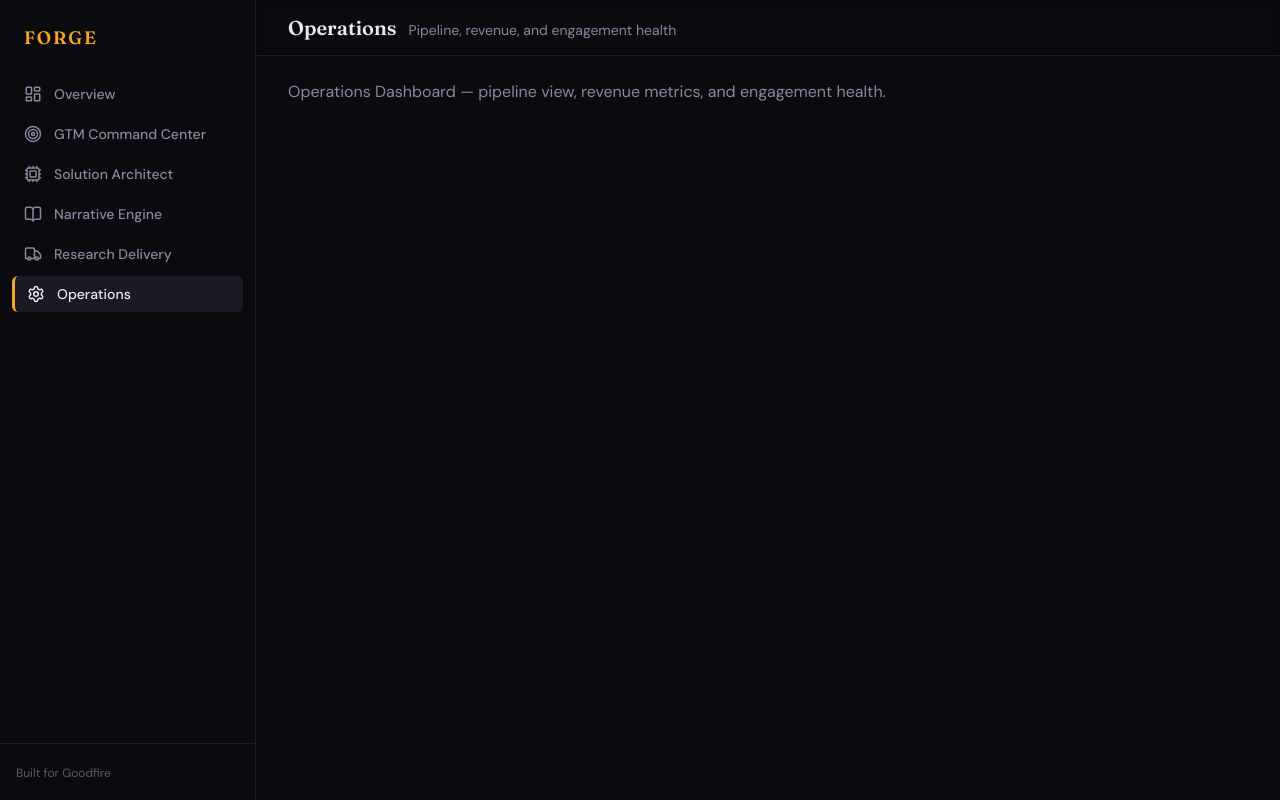
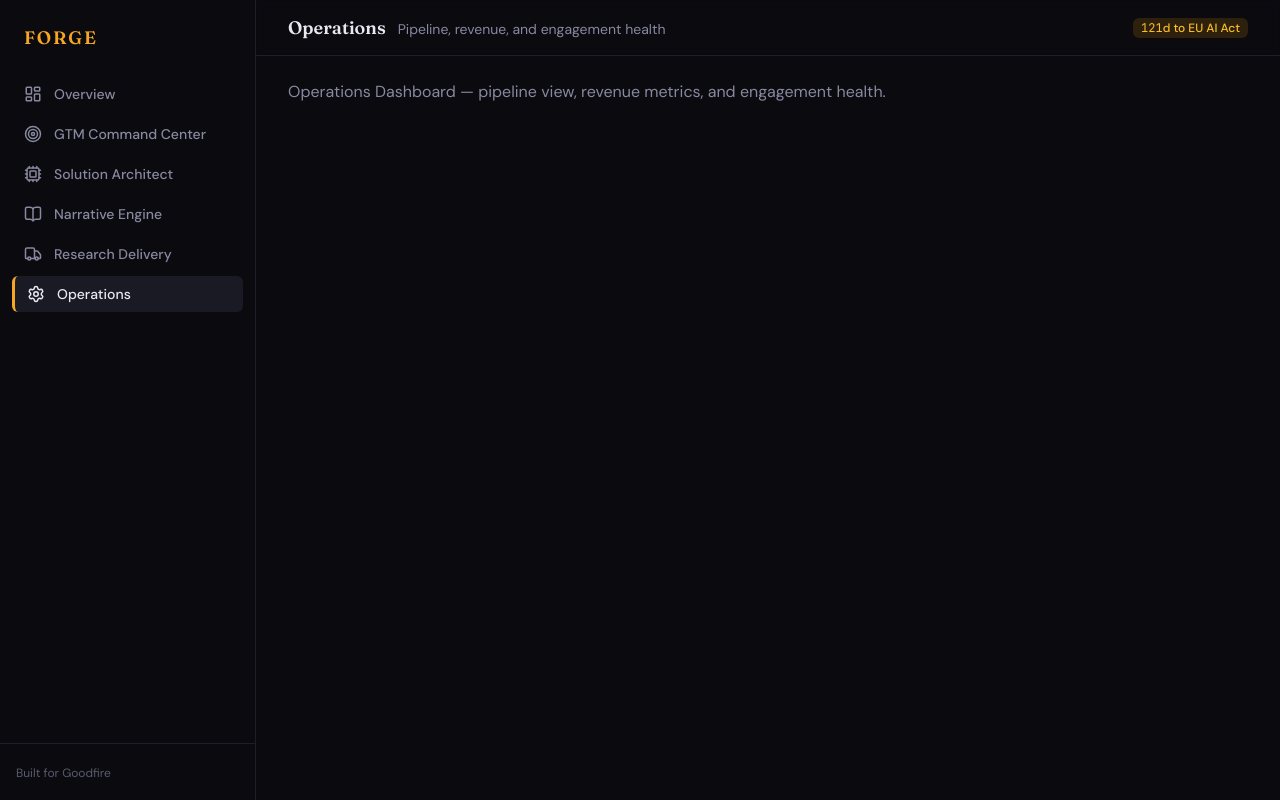
Before and after one commit to chewyuenrachael/forge, a Next.js app: page /ops in a window 1280 px wide. Built offline with nearby package versions, Linux system fonts and the light colour scheme.

Commit message:
feat: update Header

```diff
--- a/src/components/layout/Header.tsx
+++ b/src/components/layout/Header.tsx
@@ -1,17 +1,31 @@
 import { type FC } from 'react'
+import { Badge } from '@/components/ui/Badge'
+import { EU_AI_ACT_DEADLINE } from '@/lib/constants'
 
 interface HeaderProps {
   title: string
   subtitle?: string
 }
 
+function daysUntilEUAIAct(): number {
+  const deadline = new Date(EU_AI_ACT_DEADLINE)
+  const now = new Date()
+  const diffMs = deadline.getTime() - now.getTime()
+  return Math.max(0, Math.ceil(diffMs / (1000 * 60 * 60 * 24)))
+}
+
 export const Header: FC<HeaderProps> = ({ title, subtitle }) => {
+  const daysLeft = daysUntilEUAIAct()
+
   return (
-    <header className="sticky top-0 z-30 h-14 flex items-center border-b border-border-subtle bg-base/80 backdrop-blur-sm px-8">
+    <header className="sticky top-0 z-10 h-14 flex items-center justify-between border-b border-border-subtle bg-base/80 backdrop-blur-sm px-8">
       <div className="flex items-baseline gap-3">
-        <h1 className="font-display text-xl font-semibold text-text-primary">{title}</h1>
+        <h1 className="font-display text-lg font-semibold text-text-primary">{title}</h1>
         {subtitle && <span className="text-sm text-text-secondary">{subtitle}</span>}
       </div>
+      <Badge variant="amber" size="sm">
+        <span className="font-mono">{daysLeft}</span>d to EU AI Act
+      </Badge>
     </header>
   )
 }
```
